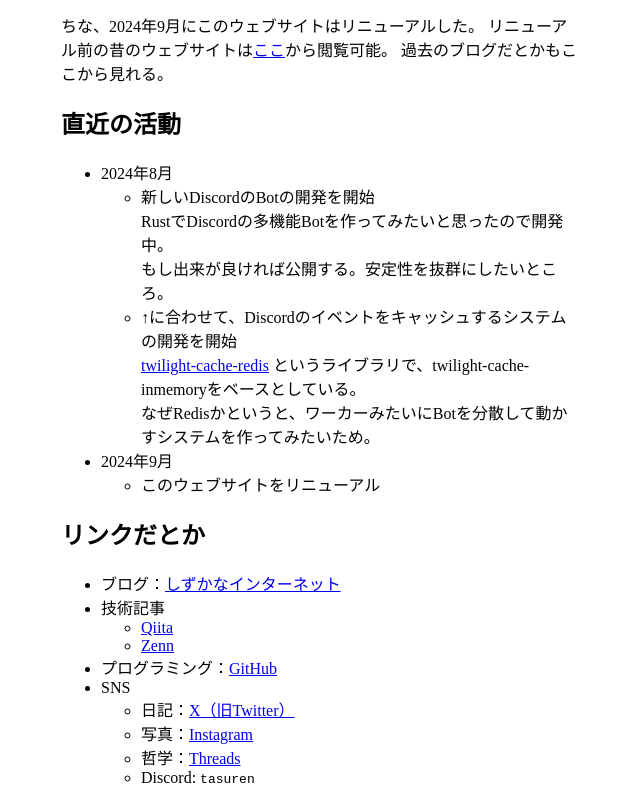
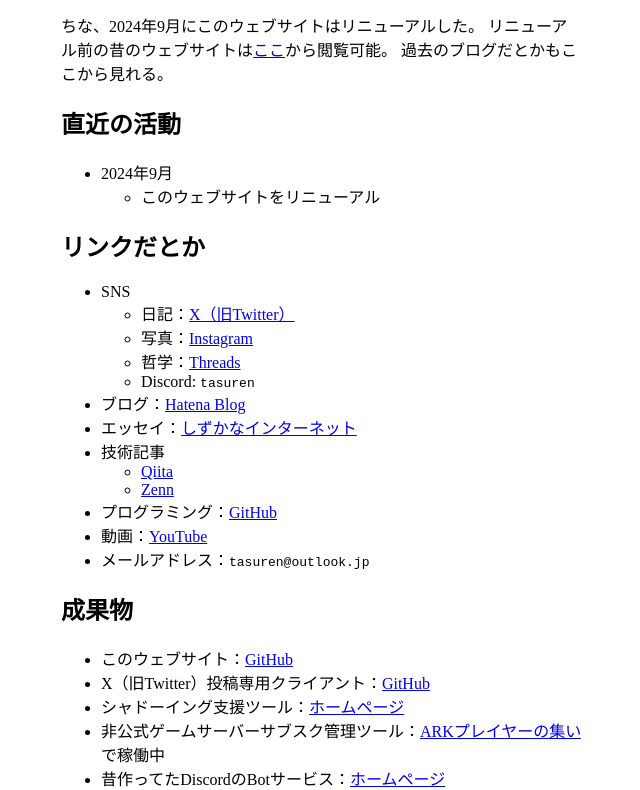
Before and after one commit to tasuren/website, an Astro site: page / in a window 1280 px wide. Shown: the part 158-948 px from the top of the page, without its empty margins (319-959 px from the left). Built offline with nearby package versions, Linux system fonts and the light colour scheme; Astro itself is replaced by a stand-in of ours.

Commit message:
リンクだとかを最新に更新

```diff
--- a/src/pages/index.mdx
+++ b/src/pages/index.mdx
@@ -14,37 +14,31 @@
 過去のブログだとかもここから見れる。
 
 ## 直近の活動
-- 2024年8月
-    - 新しいDiscordのBotの開発を開始
-        RustでDiscordの多機能Botを作ってみたいと思ったので開発中。
-        もし出来が良ければ公開する。安定性を抜群にしたいところ。
-    - ↑に合わせて、Discordのイベントをキャッシュするシステムの開発を開始
-        [twilight-cache-redis](https://github.com/tasuren/twilight-cache-redis/)
-        というライブラリで、twilight-cache-inmemoryをベースとしている。
-        なぜRedisかというと、ワーカーみたいにBotを分散して動かすシステムを作ってみたいため。
 - 2024年9月
     - このウェブサイトをリニューアル
 
 ## リンクだとか
-- ブログ：[しずかなインターネット](https://sizu.me/tasuren)
-- 技術記事
-    - [Qiita](https://qiita.com/tasuren)
-    - [Zenn](https://zenn.dev/tasuren)
-- プログラミング：[GitHub](https://github.com/tasuren)
 - SNS
     - 日記：[X（旧Twitter）](https://x.com/tasuren1022/)
     - 写真：[Instagram](https://www.instagram.com/tasuren1022/)
     - 哲学：[Threads](https://www.threads.net/@tasuren1022/)
     - Discord: `tasuren`
+- ブログ：[Hatena Blog](https://tasuren.hateblo.jp/)
+- エッセイ：[しずかなインターネット](https://sizu.me/tasuren)
+- 技術記事
+    - [Qiita](https://qiita.com/tasuren)
+    - [Zenn](https://zenn.dev/tasuren)
+- プログラミング：[GitHub](https://github.com/tasuren)
 - 動画：[YouTube](https://www.youtube.com/@tasuren/)
 - メールアドレス：`tasuren@outlook.jp`
 
 ## 成果物
 - このウェブサイト：[GitHub](https://github.com/tasuren/website)
 - X（旧Twitter）投稿専用クライアント：[GitHub](https://github.com/tasuren/twier/)
-- シャドーイング支援ツール：[Website](https://shabe2x.tasuren.jp/)
+- シャドーイング支援ツール：[ホームページ](https://shabe2x.tasuren.jp/)
 - 非公式ゲームサーバーサブスク管理ツール：[ARKプレイヤーの集い](https://playark.jp/)で稼働中
-- 昔作ってたDiscordのBotサービス：[Homepage](https://rt.neody.land/index.html)
+- 昔作ってたDiscordのBotサービス：[ホームページ](https://rt.neody.land/)
+- 土ーと MOD：[ホームページ](https://tsuchimod.kojyuro.com/)
 - その他：[GitHub Repositories](https://github.com/tasuren?tab=repositories)
 
 ## プロフィール
```
